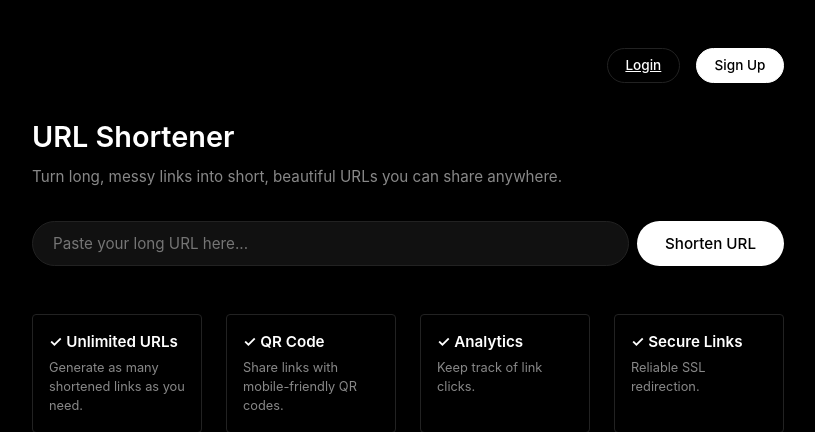
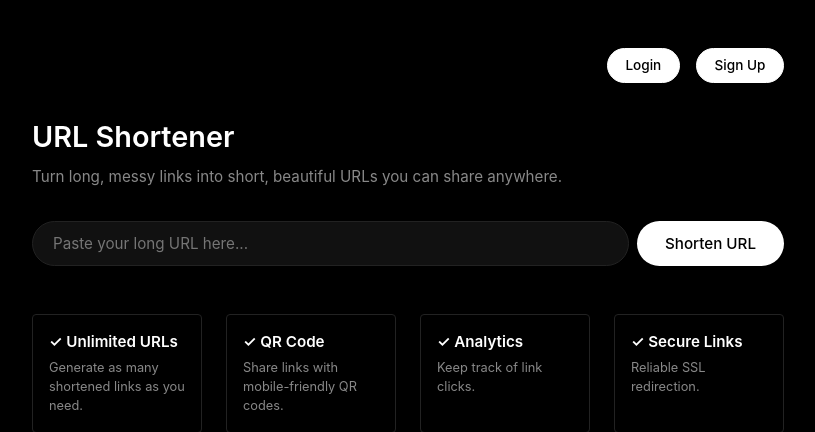
Before and after one commit to gurjeetsingh1190/url_shortner, a Django app: page / in a window 1280 px wide. Shown: the top 432 px of the page, without its empty margins (232-1047 px from the left). Run offline with Django 5.2, Linux system fonts and the light colour scheme; data that the repository does not hold is empty.

Commit message:
Style login and signup buttons identically

```diff
--- a/templates/home.html
+++ b/templates/home.html
@@ -17,7 +17,7 @@
             <button type="submit" class="btn-auth-outline">Logout</button>
         </form>
         {% else %}
-        <a href="{% url 'login' %}" class="btn-auth-outline">Login</a>
+        <a href="{% url 'login' %}" class="btn-auth">Login</a>
         <a href="{% url 'signup' %}" class="btn-auth">Sign Up</a>
         {% endif %}
     </div>
```
